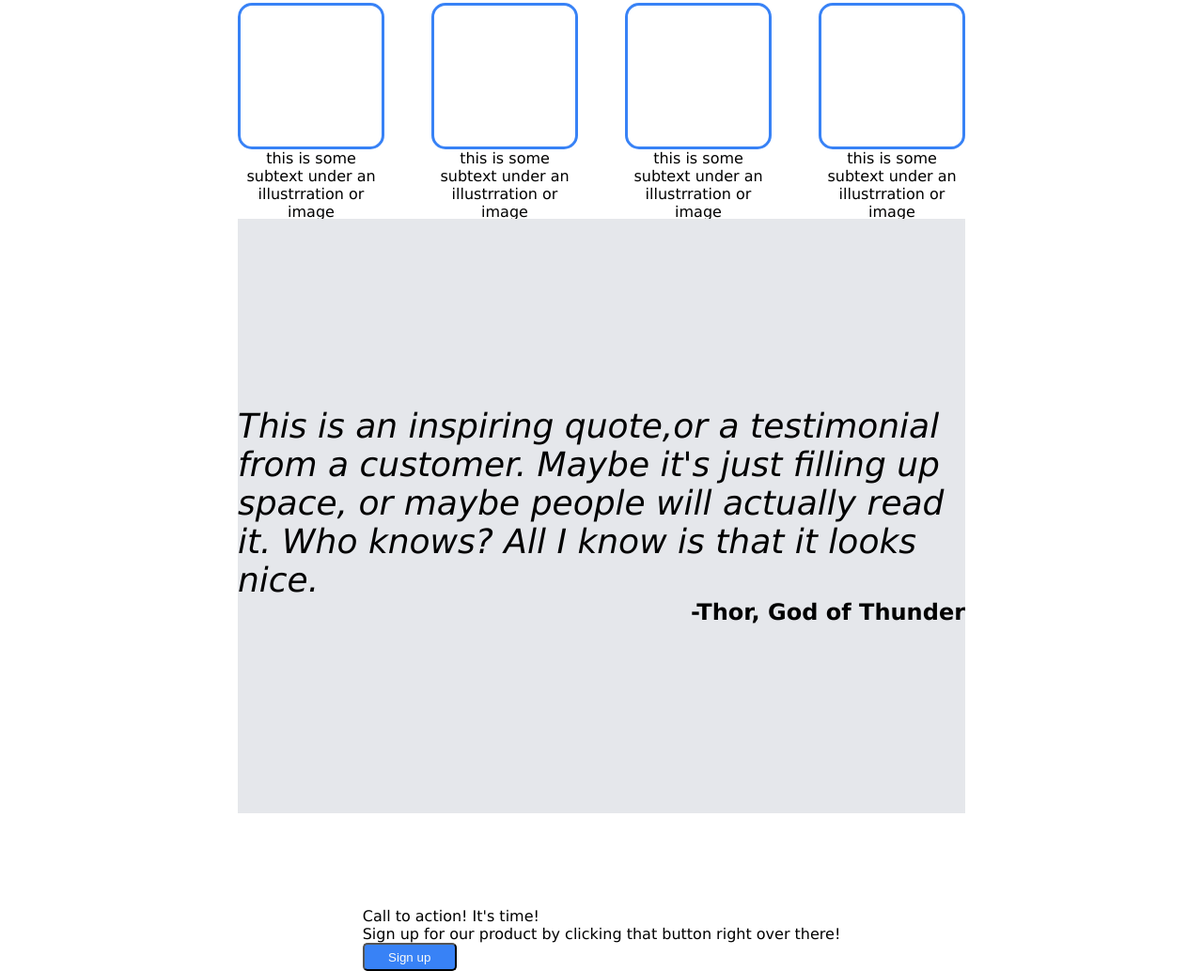
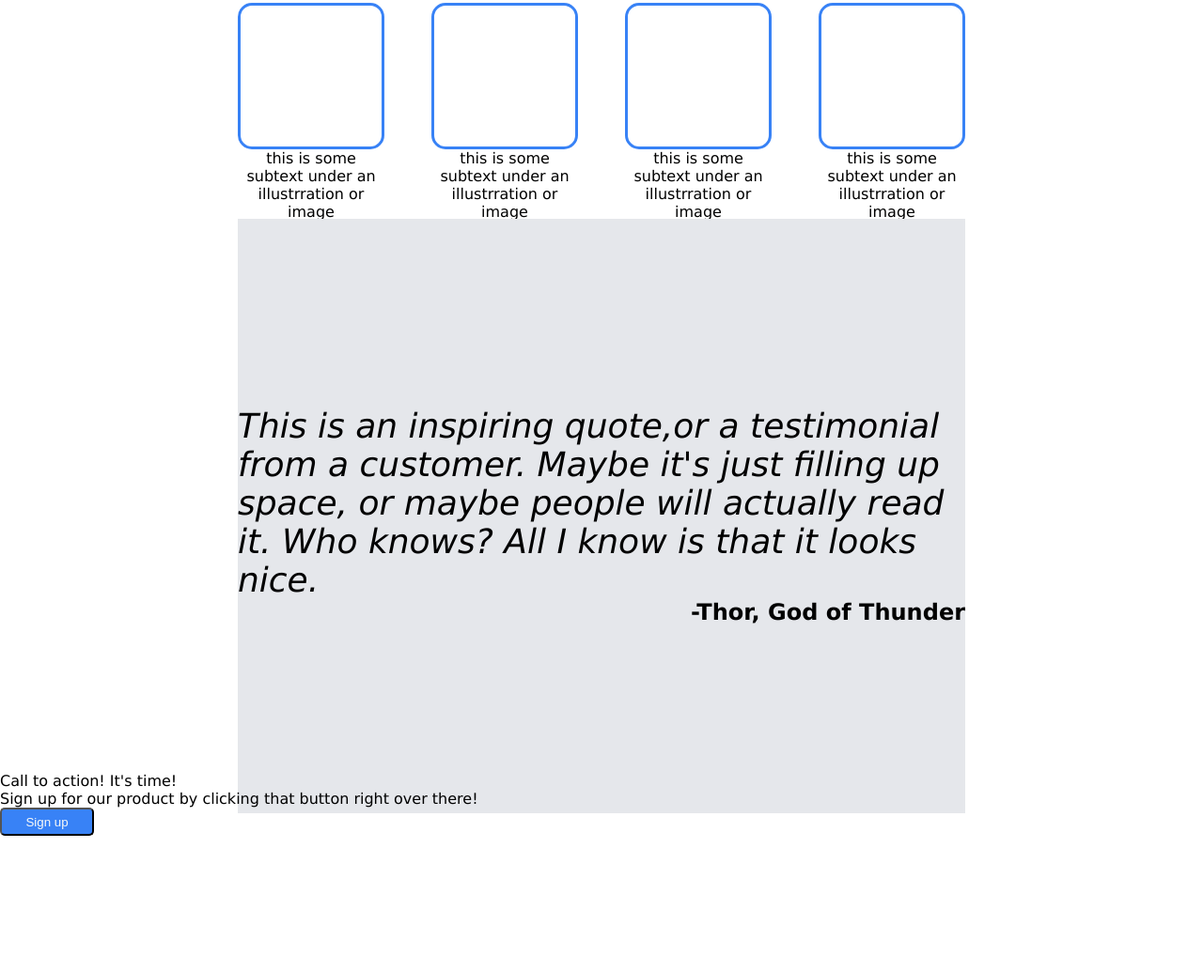
Before and after one commit to Louie3588/landing-page, a plain HTML site: page index.html in a window 1280 px wide. Shown: the part 571-1605 px from the top of the page at 94% size. After the commit the page ends 1537 px from the top, so only its background shows below. Drawn offline with Linux system fonts and the light colour scheme.

Commit message:
Move tail class outside of information class
This will allow the tail class to have flex
formatting that easily aligns with the hero class

```diff
--- a/index.html
+++ b/index.html
@@ -52,14 +52,15 @@
                 <div class="quote">
                     <div class="inspiring-quote">This is an inspiring quote,or a testimonial from a customer. Maybe it's just filling up space, or maybe people will actually read it. Who knows? All I know is that it looks nice.</div>
                     <div class="author">-Thor, God of Thunder</div>
+                </div>
             </div>
-
-            </div>
-            <div class="tail">
+        </div>
+        <div class="tail">
+            <div class="message">
                 <div class="top-tail">Call to action! It's time!</div>
                 <div class="bottom-tail">Sign up for our product by clicking that button right over there!</div>
-                <button>Sign up</button>
             </div>
+            <button>Sign up</button>
         </div>
 
     </body>
```
